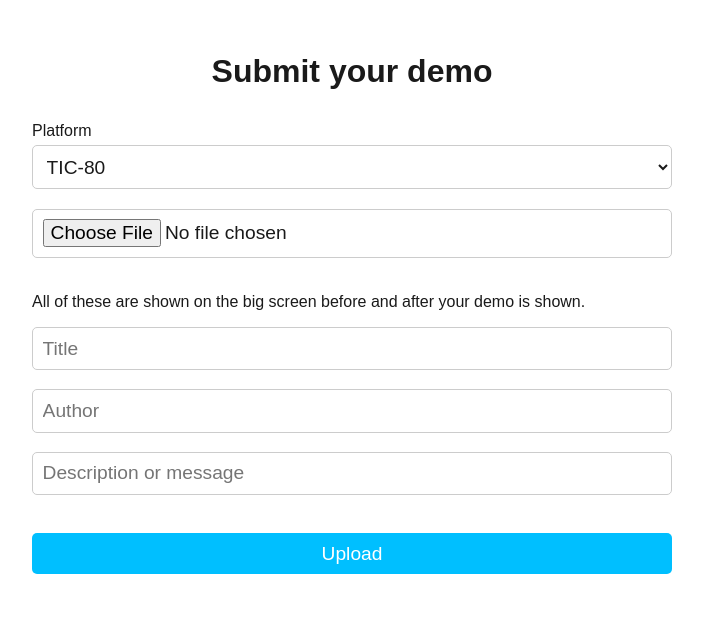
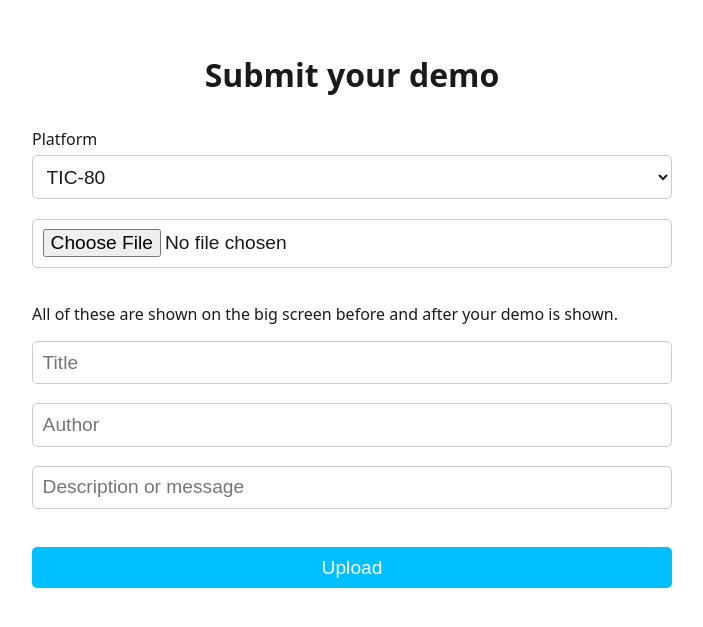
Before and after one commit to DOTAalto/pms, a Flask app: page / in a window 1280 px wide. Shown: the top 627 px of the page, without its empty margins (288-991 px from the left). Run offline with Flask 3, Linux system fonts and the light colour scheme.

Commit message:
Use system font instead of Arial

```diff
--- a/static/style.css
+++ b/static/style.css
@@ -6,7 +6,7 @@
 }
 
 body {
-    font-family: Arial, sans-serif;
+    font-family: system-ui, sans-serif;
     margin: 0 auto;
     padding: 2em;
     width: 50%;
```
